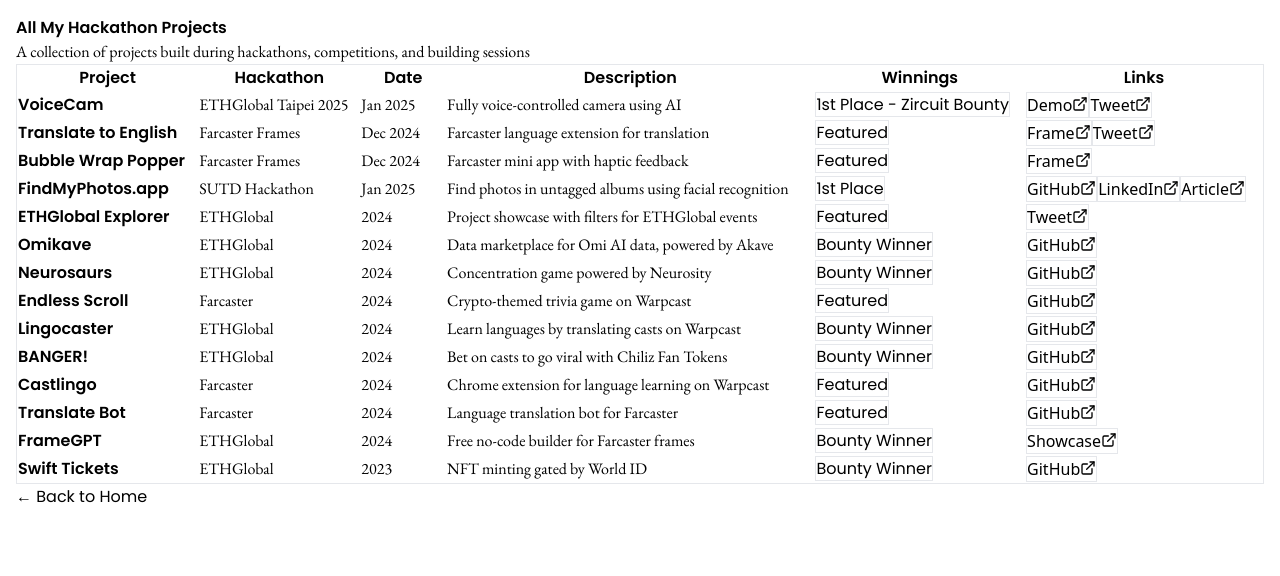
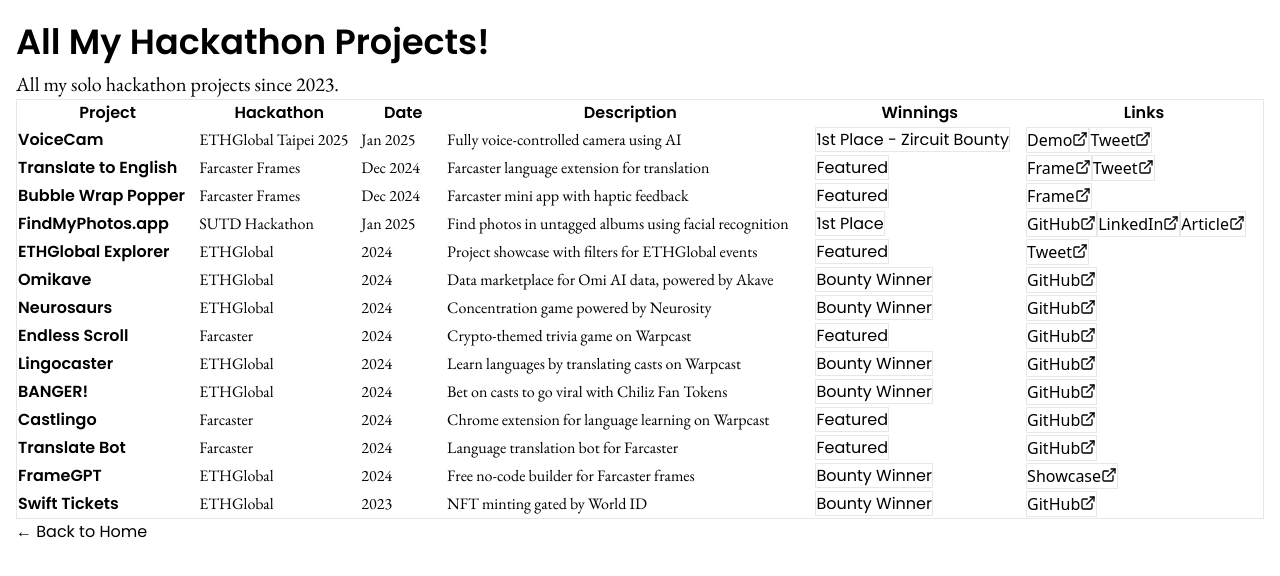
Before and after one commit to MattWong-ca/personal-website, a Next.js app in the folder web-app/: page /hackathons in a window 1280 px wide. Shown: the top 576 px of the page. Built offline with nearby package versions, Linux system fonts and the light colour scheme.

Commit message:
Hackathons

```diff
--- a/web-app/pages/hackathons.tsx
+++ b/web-app/pages/hackathons.tsx
@@ -192,11 +192,11 @@
     <div className="min-h-screen bg-white p-4">
       <div className="max-w-7xl mx-auto">
         <div className="text-center mb-8">
-          <h1 className={`${poppins600.className} text-4xl md:text-5xl text-gray-800 mb-4`}>
-            All My Hackathon Projects
+          <h1 className={`${poppins600.className} font-extrabold text-gray-800 mb-4`} style={{ fontSize: '35px' }}>
+            All My Hackathon Projects!
           </h1>
-          <p className={`${garamond400.className} text-xl text-gray-600 max-w-3xl mx-auto`}>
-            A collection of projects built during hackathons, competitions, and building sessions
+          <p className={`${garamond400.className} text-gray-600 max-w-3xl mx-auto`} style={{ fontSize: '20px' }}>
+            All my solo hackathon projects since 2023.
           </p>
         </div>
 
```
